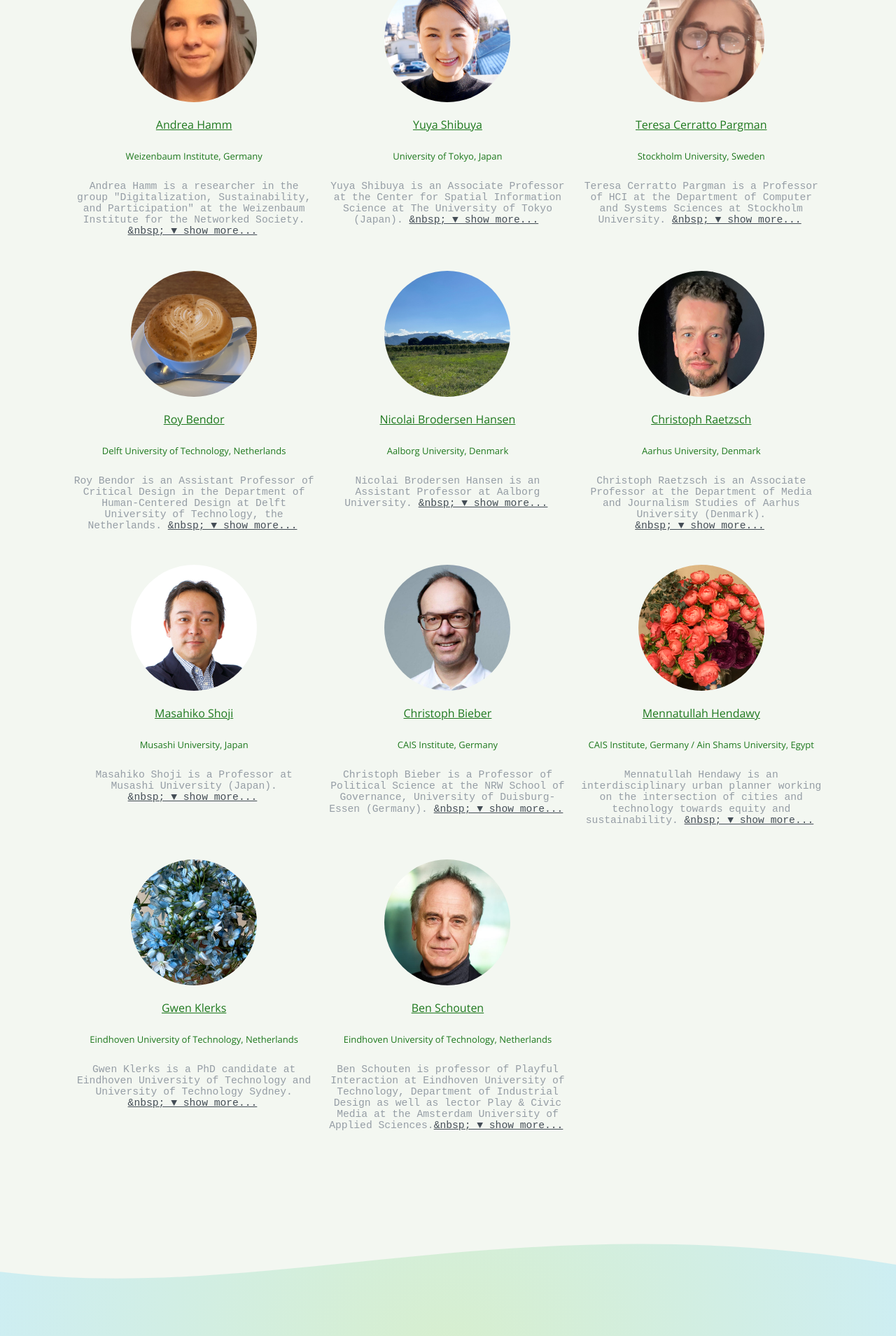
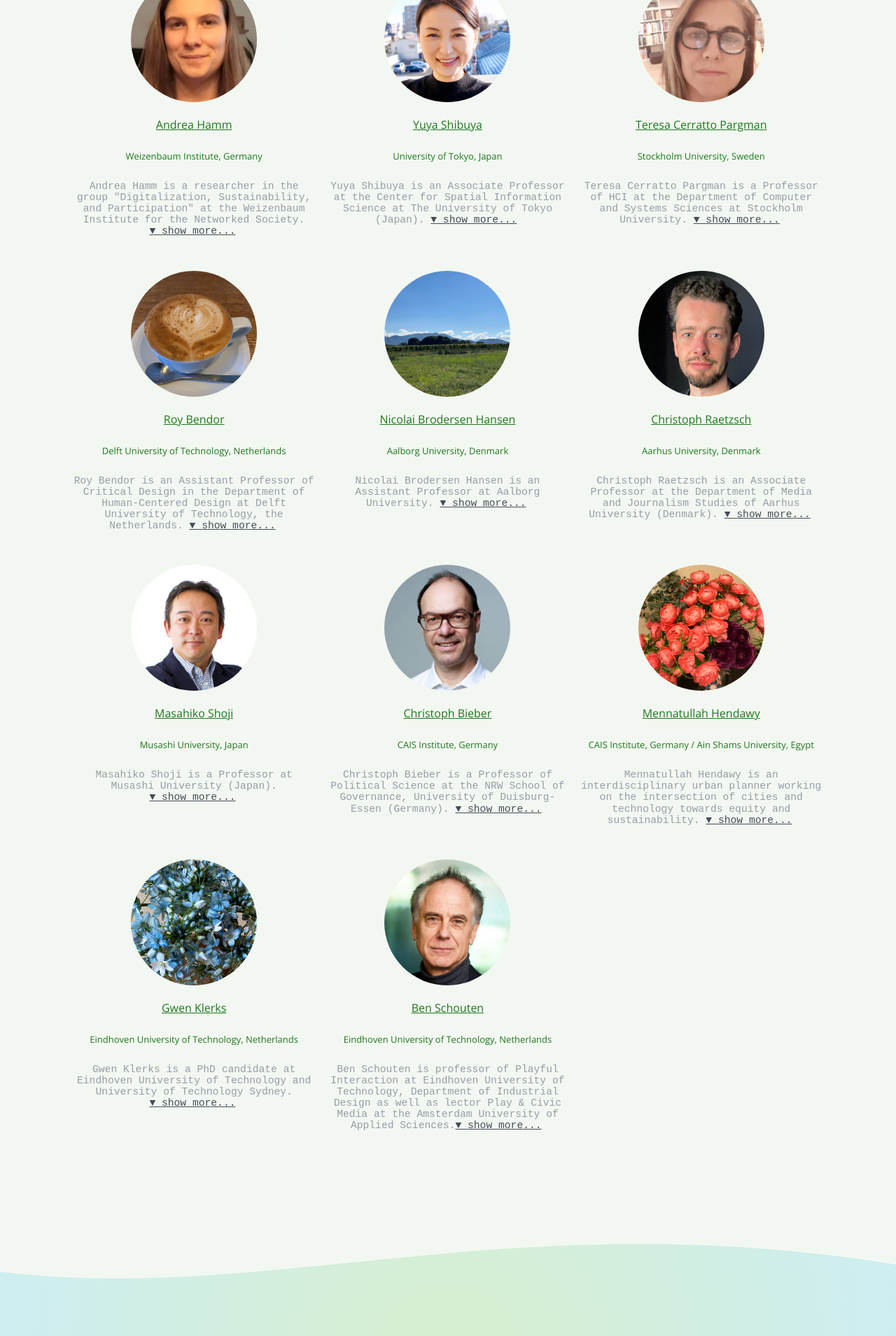
Before and after one commit to discontinued-civictech/discontinued-civictech.github.io, a Jekyll site: the page built from organizers.md, in a window 1280 px wide. Shown: the part 771-2680 px from the top of the page at 70% size. Built offline with Jekyll 4.4.1, drawn with Linux system fonts in a browser that asks for light colours; our own code applies the rules of GitHub Pages for plain Markdown files.

Commit message:
Update style

```diff
--- a/_sass/jekyll-theme-cayman.scss
+++ b/_sass/jekyll-theme-cayman.scss
@@ -349,7 +349,7 @@ a {
     display: inline-block;
     text-decoration: underline;
     color: #444d56;
-    content: "&nbsp; ▼ show more...";
+    content: " ▼ show more...";
     margin: 0 .3em 0 0;
     transform: rotate(0deg);
     transition: .2s transform ease;
@@ -358,7 +358,7 @@ a {
   details[open] summary::after {
     color: #444d56;
     // transform: rotate(180deg);
-    content: "&nbsp; ▲ show less...";
+    content: " ▲ show less...";
   }
 
   .details_content {
```
